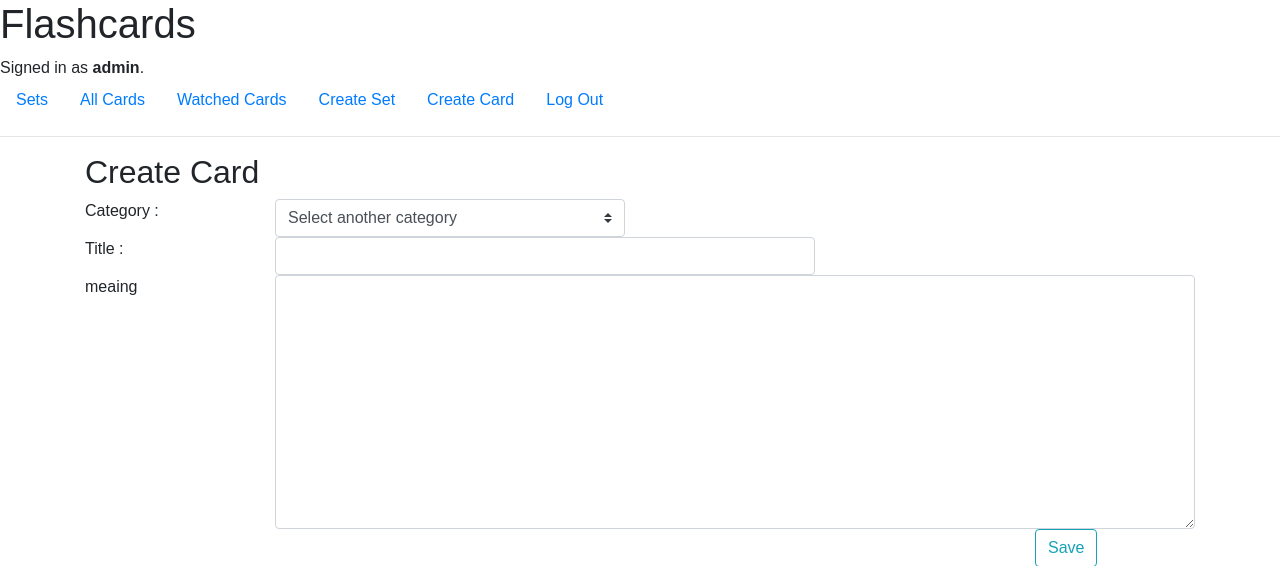
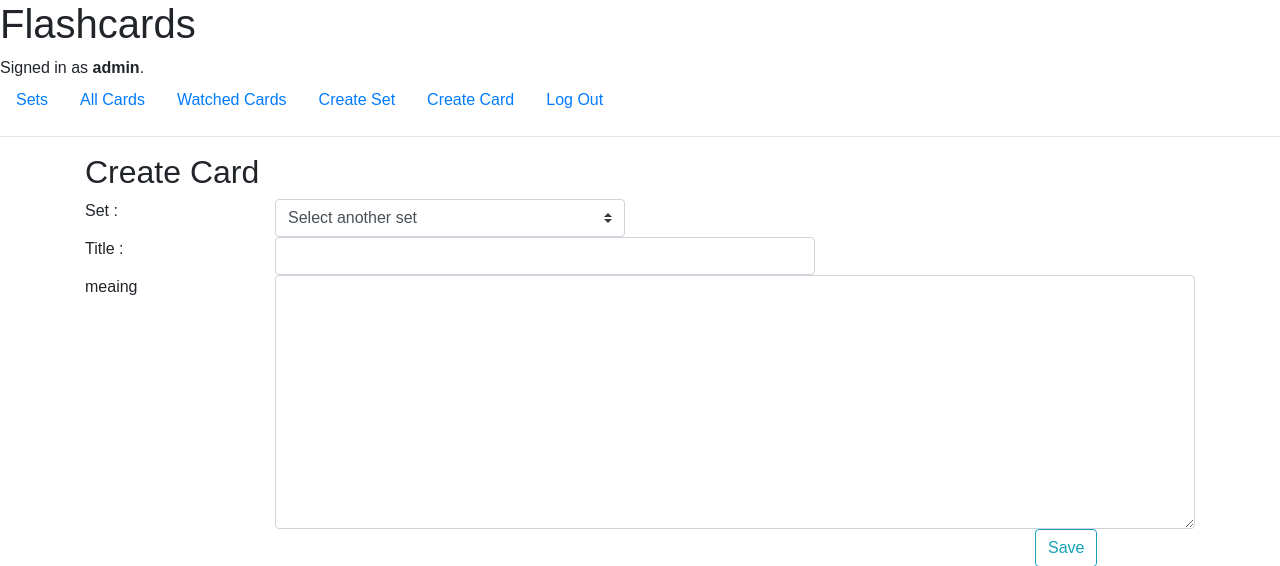
Before and after one commit to DarkLord580/STEMATICS, a Django app: page /createcard in a window 1280 px wide. Shown: the top 566 px of the page. Run offline with Django 3.2, Linux system fonts and the light colour scheme; a user stored in the database is signed in; data comes from the database, SQL or seed files in the repository; both versions use the stored data as it was after the commit; some libraries are stand-ins or nearby versions.

Commit message:
Renaming

```diff
--- a/flashcards/templates/flashcards/category.html
+++ b/flashcards/templates/flashcards/category.html
@@ -41,6 +41,7 @@
 		  			</div>
 				</div>
 				{% endfor %}
+
 	           {% else %}
 	           <div> No card found </div>
 	           {% endif %}
@@ -50,3 +51,6 @@
 
 
 {% endblock %}
+
+{% block javascript %}
+{% endblock %}
--- a/flashcards/templates/flashcards/layout.html
+++ b/flashcards/templates/flashcards/layout.html
@@ -8,6 +8,7 @@
 		<meta name="viewport" content="width=device-width, initial-scale=1">
         <link rel="stylesheet" href="https://stackpath.bootstrapcdn.com/bootstrap/4.4.1/css/bootstrap.min.css" integrity="sha384-Vkoo8x4CGsO3+Hhxv8T/Q5PaXtkKtu6ug5TOeNV6gBiFeWPGFN9MuhOf23Q9Ifjh" crossorigin="anonymous">
         <link href="{% static 'flashcards/styles.css' %}" rel="stylesheet">
+		<script src="https://ajax.googleapis.com/ajax/libs/jquery/3.5.1/jquery.min.js"></script>
         <style>{% block css %} {% endblock %} </style>
     </head>
     <body>
--- a/flashcards/templates/flashcards/newcard.html
+++ b/flashcards/templates/flashcards/newcard.html
@@ -9,11 +9,11 @@
    		<input type="hidden" id="owner" name="owner" value="{{user.username}}">
         {% csrf_token %}
         <div class="row">
-        	<div class="col-sm-2">Category : </div>
+        	<div class="col-sm-2">Set : </div>
         	<div class="col-sm-4">
 
             <select class="browser-default custom-select" name="category">
-    			<option selected>Select another category</option>
+    			<option selected>Select another set</option>
     			{% for category in categories %}
     				<option  value="{{category.category}}">{{category.category}}</option>
   				{% endfor %}
```
Also changed, not shown: db.sqlite3.
